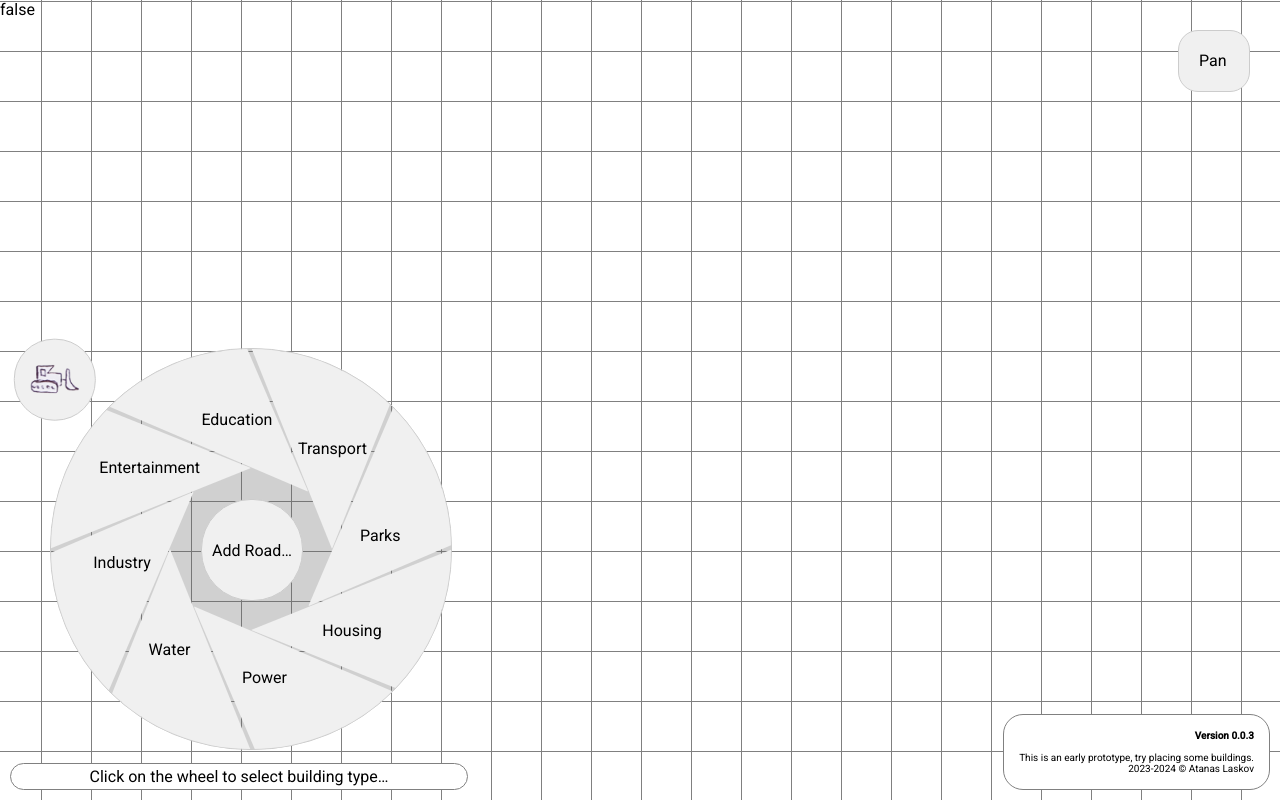
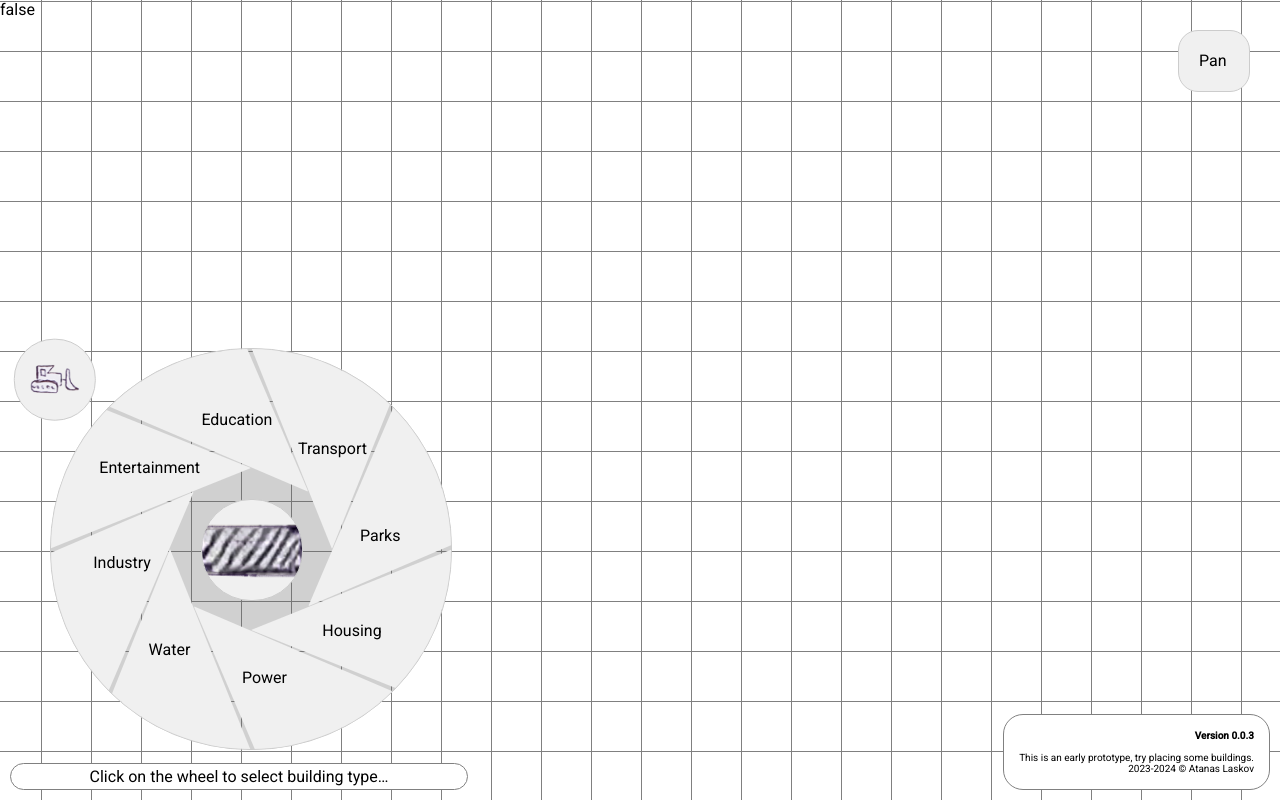
Before and after one commit to latanas/city-client, an Angular app: page / in a window 1280 px wide. Built offline with nearby package versions, Linux system fonts and the light colour scheme.

Commit message:
Display road icon in palette

```diff
--- a/src/component/building-palette.component.html
+++ b/src/component/building-palette.component.html
@@ -96,9 +96,18 @@
         <div class="building_palette_07" (click)="showSubMenu('Transport')"><p>Transport</p></div>
         <div class="building_palette_08" (click)="showSubMenu('Parks')"><p>Parks</p></div>
 
-        <p class="building_palette_road" (click)="grabRoadOrFinishAction()" (mouseenter)="hoverBuilding(demolishBuildingType)" (mouseleave)="hoverOut()">
-            {{currentBuildingType.getName() != "" ? 'X' : 'Add Road&hellip;'}}
-        </p>
+        @if(this.isToolEmpty()) {
+            <p class="building_palette_road"
+               [style.background-image]="roadBuildingType.getImageUrl()"
+               (click)="grabRoadOrFinishAction()"
+               (mouseenter)="hoverBuilding(roadBuildingType)"
+               (mouseleave)="hoverOut()">
+            </p>
+        }
+        @else {
+            <p class="building_palette_road" (click)="grabRoadOrFinishAction()">X</p>
+        }
+
 </div>
 
 <div class="status_info">
--- a/src/component/building-palette.component.scss
+++ b/src/component/building-palette.component.scss
@@ -121,6 +121,7 @@
 
     border-radius: 50px;
 
+    background-size: auto 100px ;
     background-color: #f0f0f0;
     border: 1px solid #ccc;
 
```
